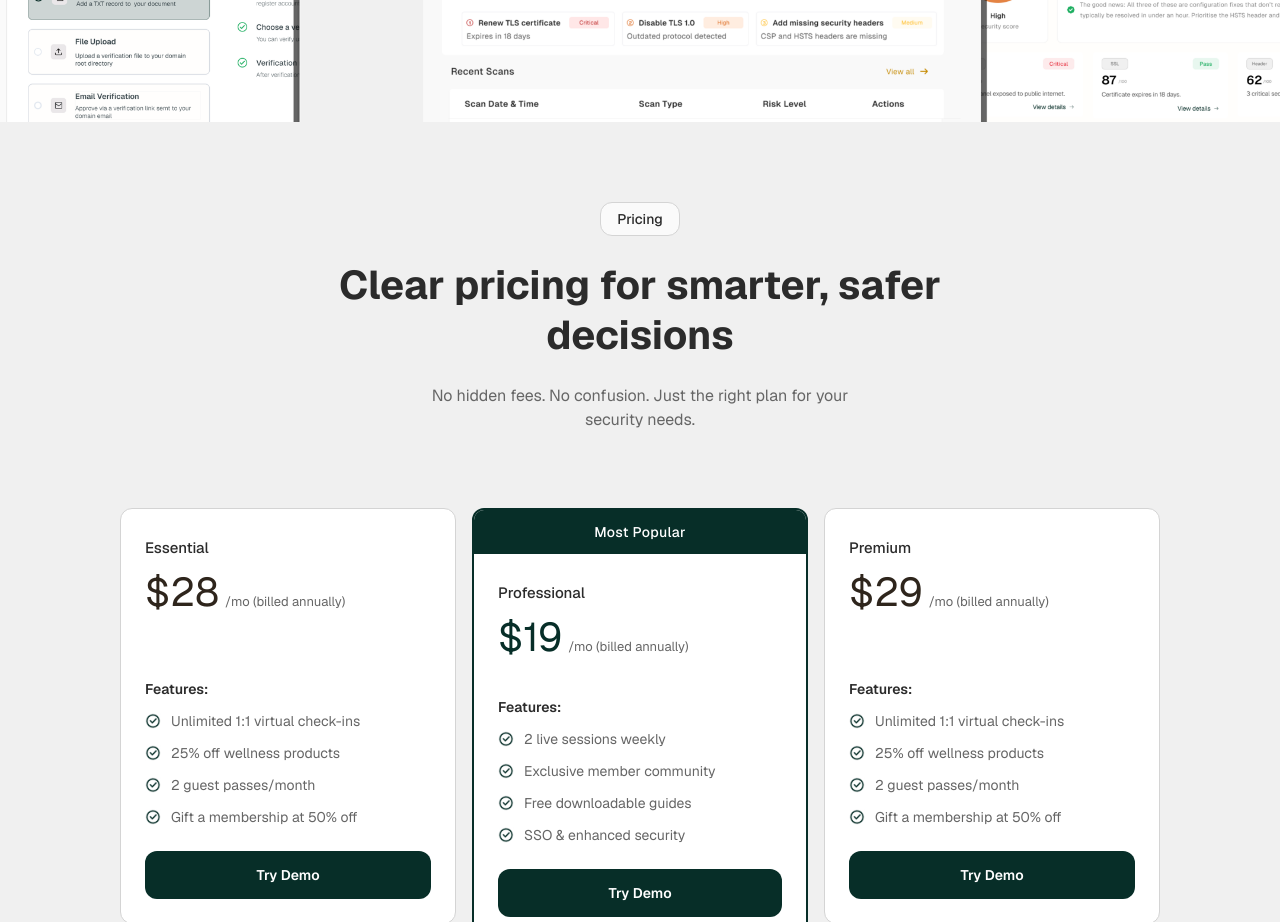
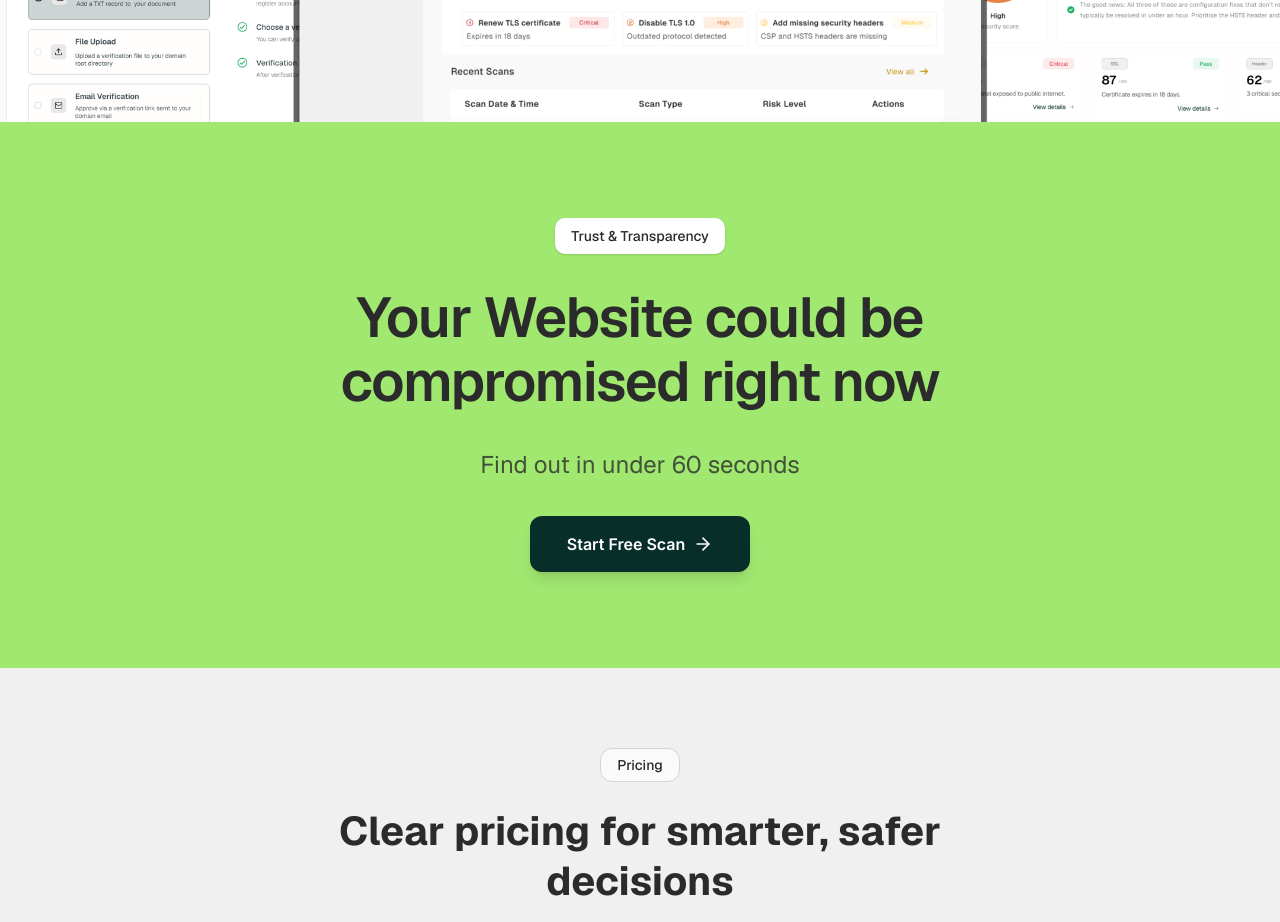
Before and after one commit to hngprojects/vuln-watch-fe, a Next.js app: page / in a window 1280 px wide. Shown: the part 940-1862 px from the top of the page. Built offline with nearby package versions, Linux system fonts and the light colour scheme.

Commit message:
feat: integrate trust and pricing sections on homepage

```diff
--- a/src/app/(main)/(landing-routes)/(home)/page.tsx
+++ b/src/app/(main)/(landing-routes)/(home)/page.tsx
@@ -1,10 +1,12 @@
 import { Hero } from '~/features/landing/components/hero/Hero'
+import { TrustTransparency } from '~/features/landing/components/trustTransparency/TrustTransparency'
 import PricingSection from '~/features/landing/components/pricing-section'
 
 export default function Home() {
   return (
     <>
       <Hero />
+      <TrustTransparency />
       <PricingSection />
     </>
   )
```
